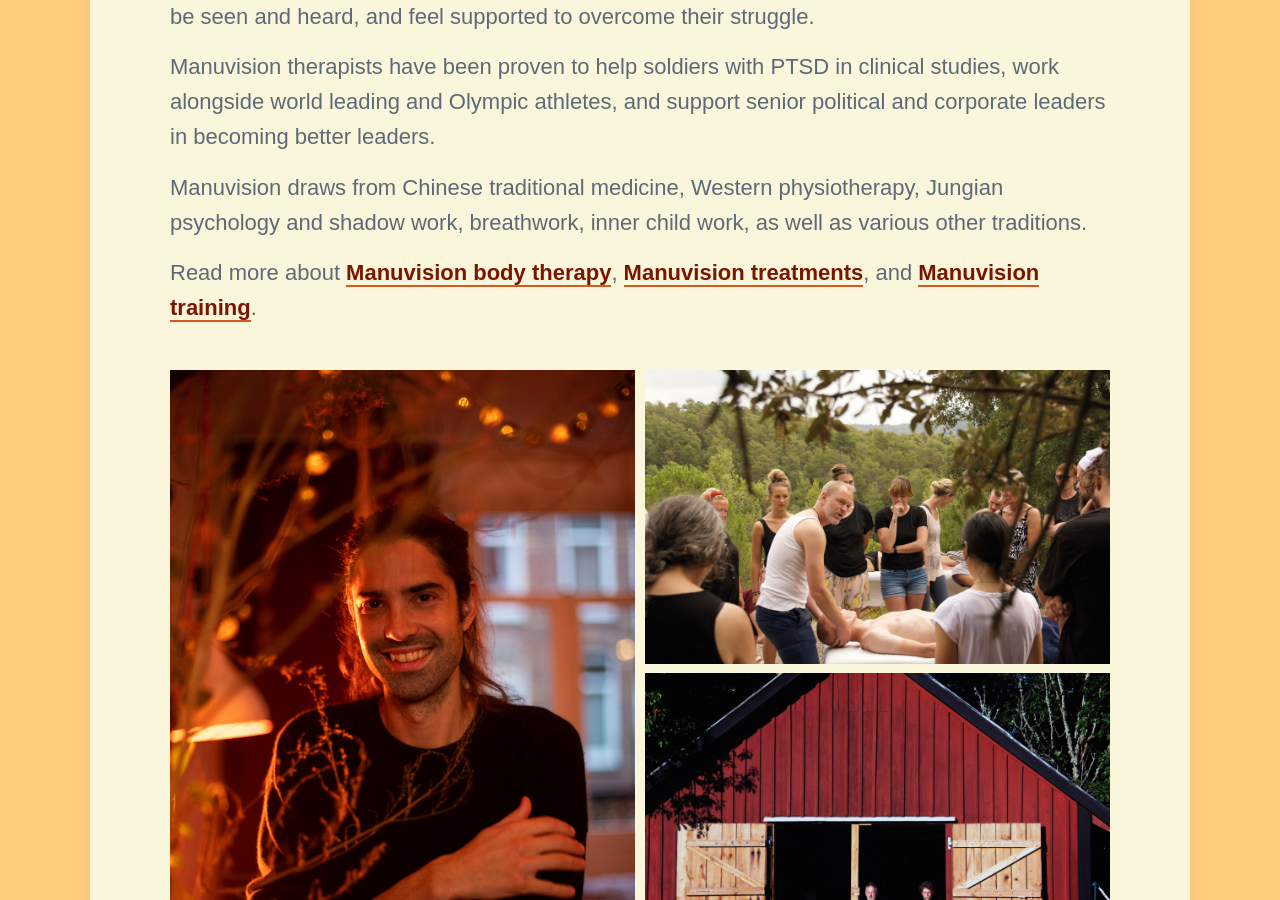
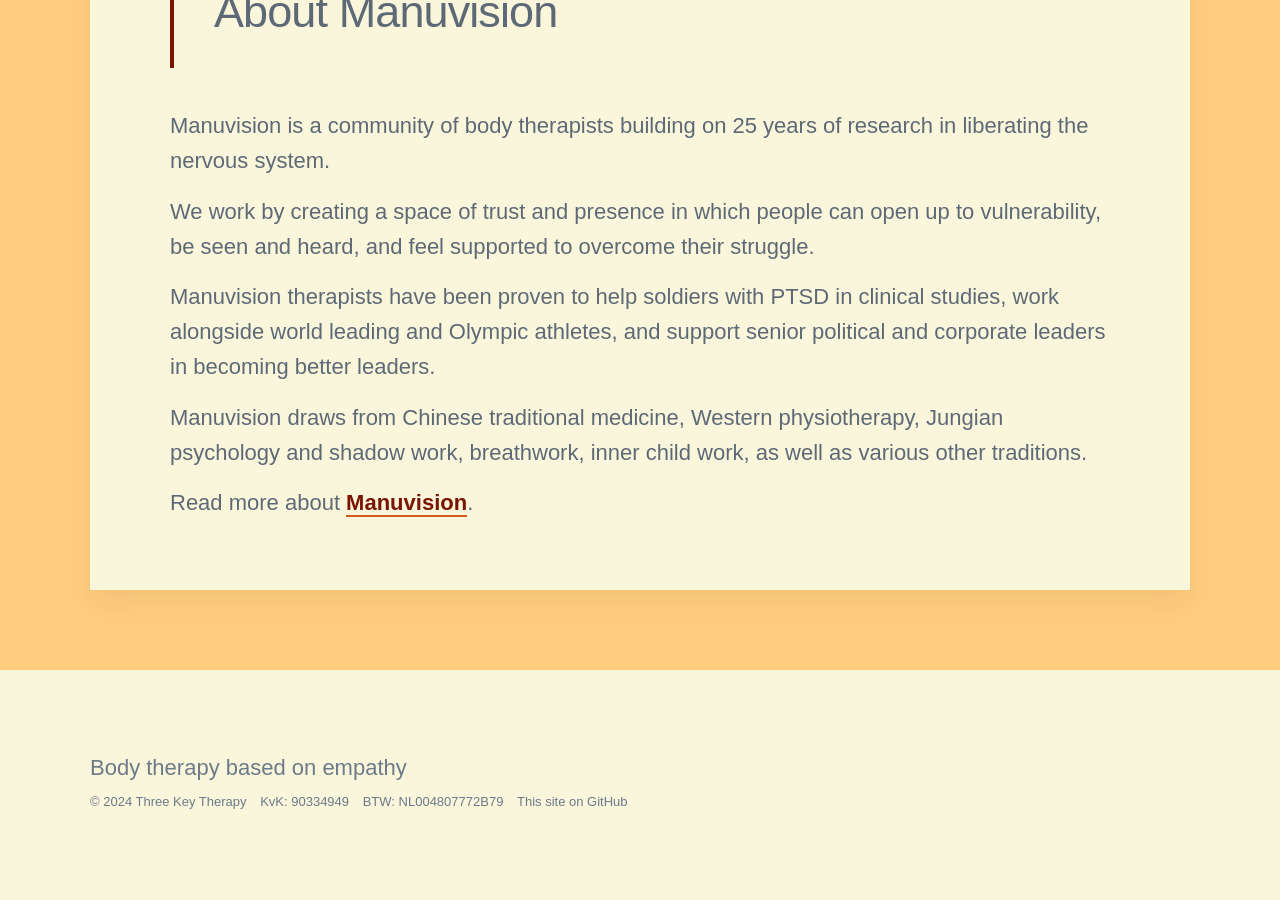
Before and after one commit to threekeytherapy/threekeytherapy.com, a Jekyll site: the page built from _projects/about.md, in a window 1280 px wide and 900 px high, scrolled down 1370 px. Built offline with Jekyll 4.4.1, drawn with Linux system fonts in a browser that asks for light colours; nearby versions of some CDN libraries; some web fonts are replaced.

Commit message:
clean up about page

```diff
--- a/_projects/about.md
+++ b/_projects/about.md
@@ -20,7 +18,7 @@
 
 I have a Belgian passport, grew up in Asia, and speak English, Dutch, Spanish & French.
 
-## About Manuvision
+> About Manuvision
 
 Manuvision is a community of body therapists building on 25 years of research in liberating the nervous system.
 
@@ -30,10 +28,4 @@
 
 Manuvision draws from Chinese traditional medicine, Western physiotherapy, Jungian psychology and shadow work, breathwork, inner child work, as well as various other traditions.
 
-Read more about [Manuvision body therapy](https://manuvision-dk.translate.goog/om-manuvision/?_x_tr_sl=da&_x_tr_tl=en&_x_tr_hl=en-US&_x_tr_pto=wapp), [Manuvision treatments](https://manuvision-dk.translate.goog/hvad-er-manuvision-kropsterapi/?_x_tr_sl=da&_x_tr_tl=en&_x_tr_hl=en-US&_x_tr_pto=wapp), and [Manuvision training](https://manuvision-dk.translate.goog/manuvisiontraening/?_x_tr_sl=da&_x_tr_tl=en&_x_tr_hl=en-US&_x_tr_pto=wapp).
-
-<div class="gallery" data-columns="2">
-	<img src="/images/profile2.jpg">
-    <img src="/images/mv-community.jpg">
-    <img src="/images/mv-house.jpg">
-</div>
+Read more about [Manuvision](https://manuvision-dk.translate.goog/om-manuvision/?_x_tr_sl=da&_x_tr_tl=en&_x_tr_hl=en-US&_x_tr_pto=wapp).
```
Also changed, not shown: other parts of _projects/about.md (+2 -4 lines).
